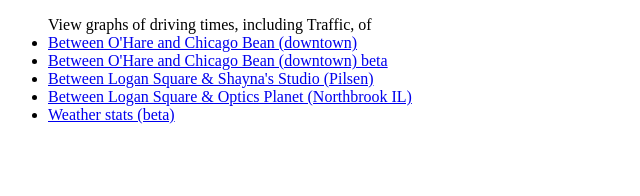
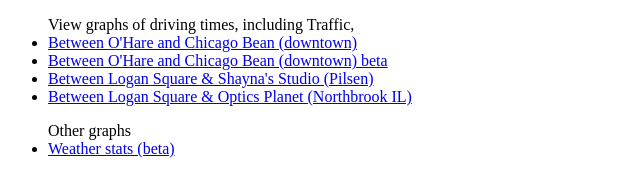
Before and after one commit to chadn/heroku-worker, a website: page index.html in a window 1280 px wide. Shown: the whole page, without its empty margins (0-640 px from the left). Drawn offline with Linux system fonts and the light colour scheme.

Commit message:
tweak index.html

```diff
--- a/index.html
+++ b/index.html
@@ -7,12 +7,15 @@
 </head>
 <body>
   <ul>
-  View graphs of driving times, including Traffic, of
-  <li><a href='test/ord.html'>Between O'Hare and Chicago Bean (downtown)</a></li>
-  <li><a href='test/ord-bean.html'>Between O'Hare and Chicago Bean (downtown) beta</a></li>
-  <li><a href='test/shayna.html'>Between Logan Square & Shayna's Studio (Pilsen)</a></li>
-  <li><a href='test/optics.html'>Between Logan Square & Optics Planet (Northbrook IL)</a></li>
-  <li><a href='test/weather.html'>Weather stats (beta)</a></li>
+  View graphs of driving times, including Traffic,
+    <li><a href='test/ord.html'>Between O'Hare and Chicago Bean (downtown)</a></li>
+    <li><a href='test/ord-bean.html'>Between O'Hare and Chicago Bean (downtown) beta</a></li>
+    <li><a href='test/shayna.html'>Between Logan Square & Shayna's Studio (Pilsen)</a></li>
+    <li><a href='test/optics.html'>Between Logan Square & Optics Planet (Northbrook IL)</a></li>
+  </ul>
+  <ul> Other graphs
+    <li><a href='test/weather.html'>Weather stats (beta)</a></li>
+  </ul>
 
   <script>
   (function(i,s,o,g,r,a,m){i['GoogleAnalyticsObject']=r;i[r]=i[r]||function(){
```
